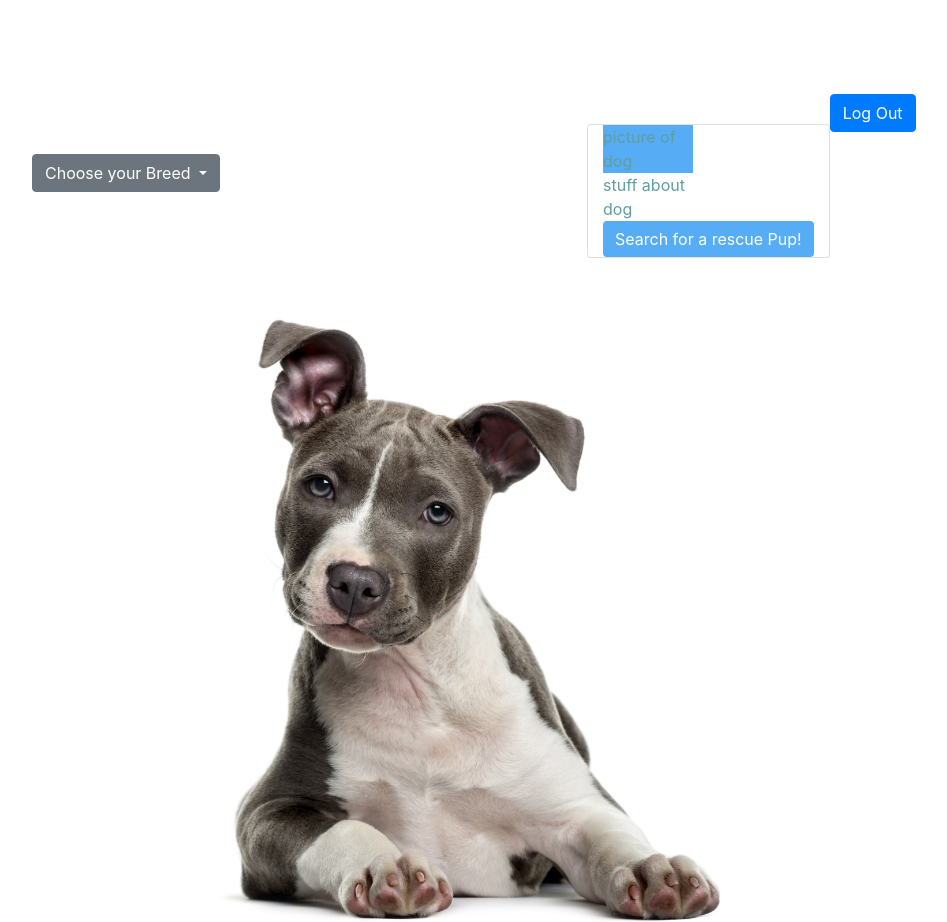
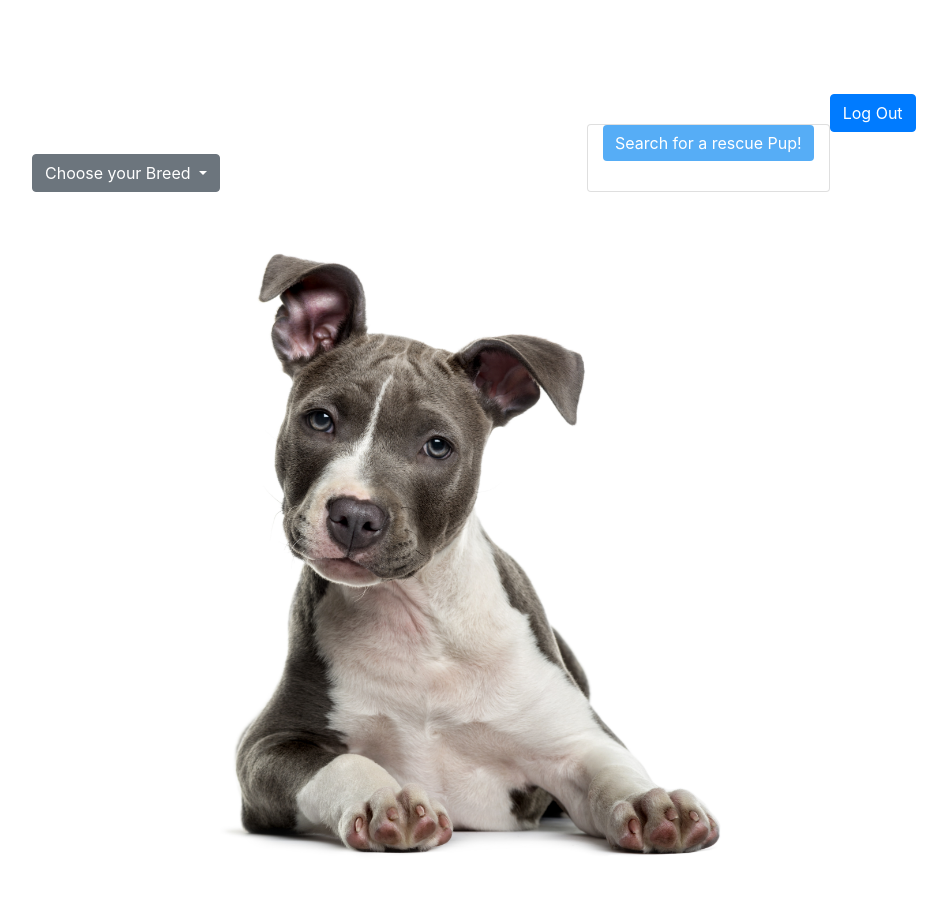
Before and after one commit to QueenAyana/Sunday_Outlaws, a plain HTML site: page index.html in a window 1280 px wide. Shown: the part 1100-2022 px from the top of the page, without its empty margins (53-1000 px from the left). Drawn offline with nearby package versions, Linux system fonts and the light colour scheme.

Commit message:
removed the place holder text

```diff
--- a/index.html
+++ b/index.html
@@ -123,8 +123,8 @@
                 </div>
                 <div class="card" id="pastSearches">
                     <div class="col-6">
-                        <div id="dogPic">picture of dog</div>
-                        <div id="wiki">stuff about dog</div>
+                        <div id="dogPic"></div>
+                        <div id="wiki"></div>
                         <div>
                             <button type="button" class="btn btn-primary" id="btnSearch">Search for a rescue Pup!</button>
                         </div>
```
